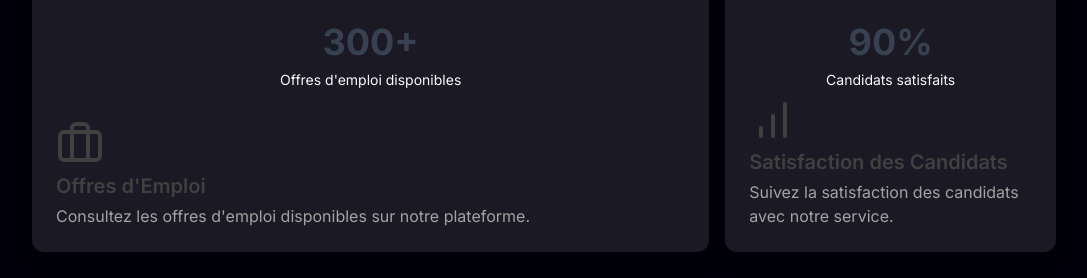
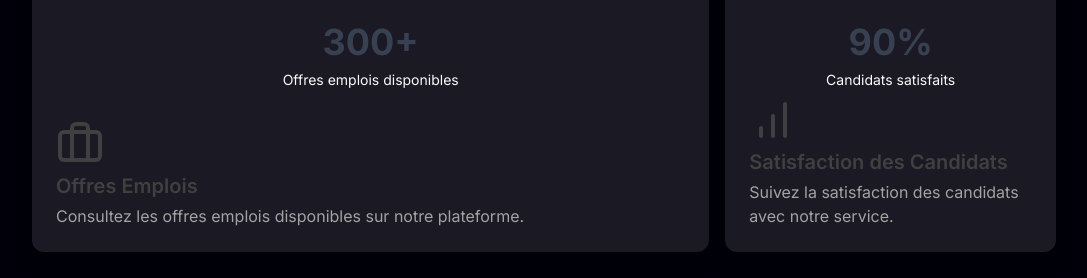
Before and after one commit to Tommm77/RHAI, a Next.js app in the folder front/: page /RH in a window 1280 px wide. Shown: the part 1380-1658 px from the top of the page, without its empty margins (96-1183 px from the left). Built offline with nearby package versions, Linux system fonts and the light colour scheme.

Commit message:
fix for client prod

```diff
--- a/front/components/RH/components/BentoGrid.tsx
+++ b/front/components/RH/components/BentoGrid.tsx
@@ -43,15 +43,15 @@
     },
     {
         Icon: Briefcase,
-        name: "Offres d'Emploi",
-        description: "Consultez les offres d'emploi disponibles sur notre plateforme.",
+        name: "Offres Emplois",
+        description: "Consultez les offres emplois disponibles sur notre plateforme.",
         href: "/jobs",
         cta: "Voir Offres",
         className: "col-span-3 lg:col-span-2",
         background: (
             <div className="absolute -top-5 left-0 right-0 flex flex-col items-center justify-center w-full h-full rounded-lg p-4">
                 <p className="text-4xl font-bold text-gray-700 dark:text-gray-200">300+</p>
-                <p className="text-sm mt-2 dark:text-gray-200">Offres d'emploi disponibles</p>
+                <p className="text-sm mt-2 dark:text-gray-200">Offres emplois disponibles</p>
             </div>
         ),
     },
```
